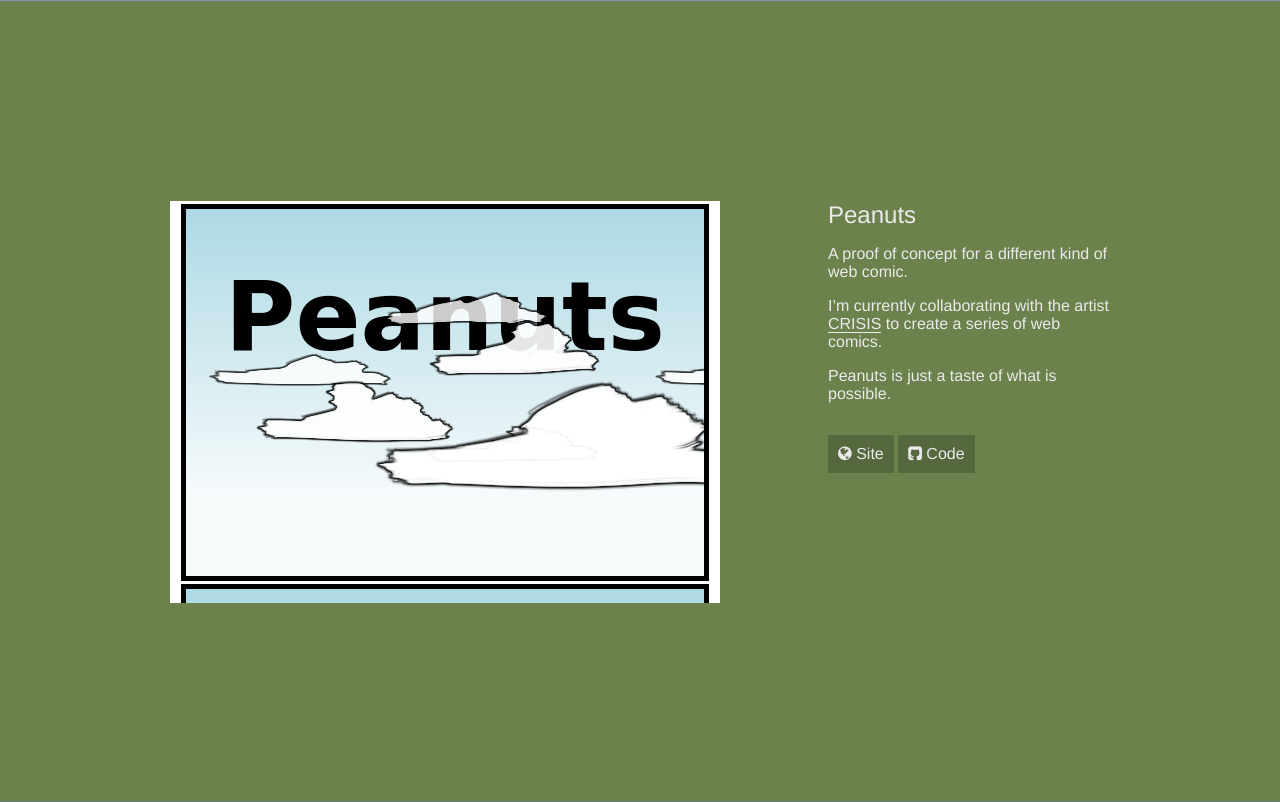
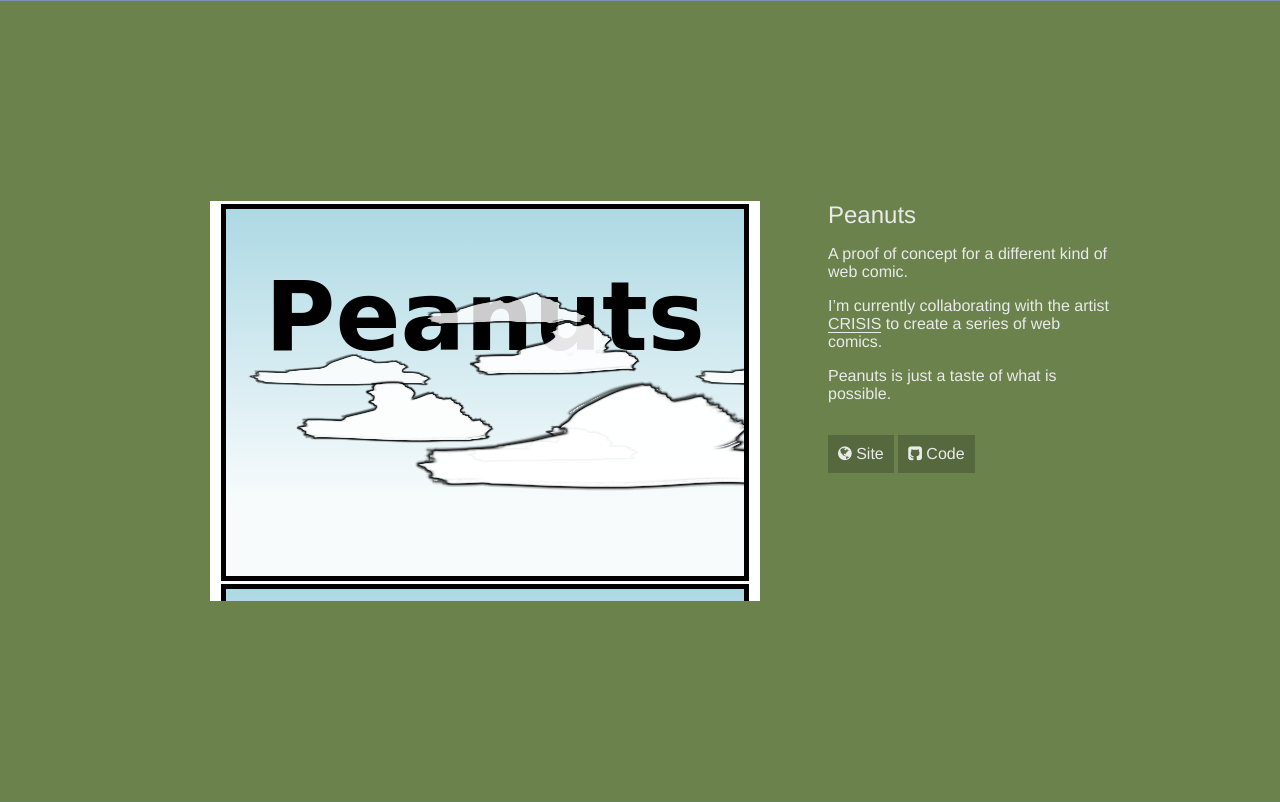
Before and after one commit to nicklosh/nicklongportfolio, a PHP site: page / in a window 1280 px wide. Shown: the part 799-1601 px from the top of the page. Run offline with PHP 8.4, Linux system fonts and the light colour scheme; style sheets or scripts are compiled from the project's sources.

Commit message:
peanuts comic styling

```diff
--- a/css/main.css
+++ b/css/main.css
@@ -482,8 +482,13 @@ footer {
     width: 60%;
     margin: 0 40px; }
 
+  #peanutsComic {
+    margin: 0 40px; }
+    #peanutsComic iframe {
+      height: 400px;
+      width: 550px; }
+
   nav {
-    /*background-color: $shadowDarker;*/
     text-align: center; }
     nav > ul {
       display: table;
--- a/index.html
+++ b/index.html
@@ -56,7 +56,9 @@
 				<p class="externalLink"><a href="/peanuts/" title=""><i class="fa fa-globe"></i> Site</a></p>
 				<p class="externalLink"><a href="https://github.com/nicklosh/peanuts" title="Peanuts code on Github"><i class="fa fa-github-square"></i> Code</a></p>
 			</div>
-			<div id="peanutsComic"></div>
+			<div id="peanutsComic">
+				<div class="imageSwitcher"><div class="image active" style="opacity:1;"><span id="peanutsImg"><span></span></span></div></div>
+			</div>
 		</div>
 	</div>
 
--- a/js/site.js
+++ b/js/site.js
@@ -47,11 +47,11 @@ $(document).ready(function(){
 		var winWidth = $(window).width();
 		if (winWidth >= 900){
 			if ($("#peanutsComic iframe").length <= 0){
-				$("#peanutsComic").append('<iframe src="/peanuts/" height="402px" width="550px" frameborder="0" scrolling="vertical" marginheight="0" marginwidth="0"></iframe>');
+				$("#peanutsComic").html('<iframe src="/peanuts/" frameborder="0" scrolling="vertical" marginheight="0" marginwidth="0"></iframe>');
 			}
 		}
 		else {
-			$("#peanutsComic").html("");
+			$("#peanutsComic").html('<div class="imageSwitcher"><div class="image active" style="opacity:1;"><span id="peanutsImg"><span></span></span></div></div>');
 		}
 	};
 
--- a/scss/main.scss
+++ b/scss/main.scss
@@ -613,9 +613,15 @@ footer{
 		width: 60%;
 		margin: 0 40px;
 	}
+	#peanutsComic{
+		margin: 0 40px;
+		iframe{
+			height: 400px;
+			width: 550px;
+		}
+	}
 
 	nav{
-		/*background-color: $shadowDarker;*/
 		text-align: center;
 		> ul{
 			display: table;
```
